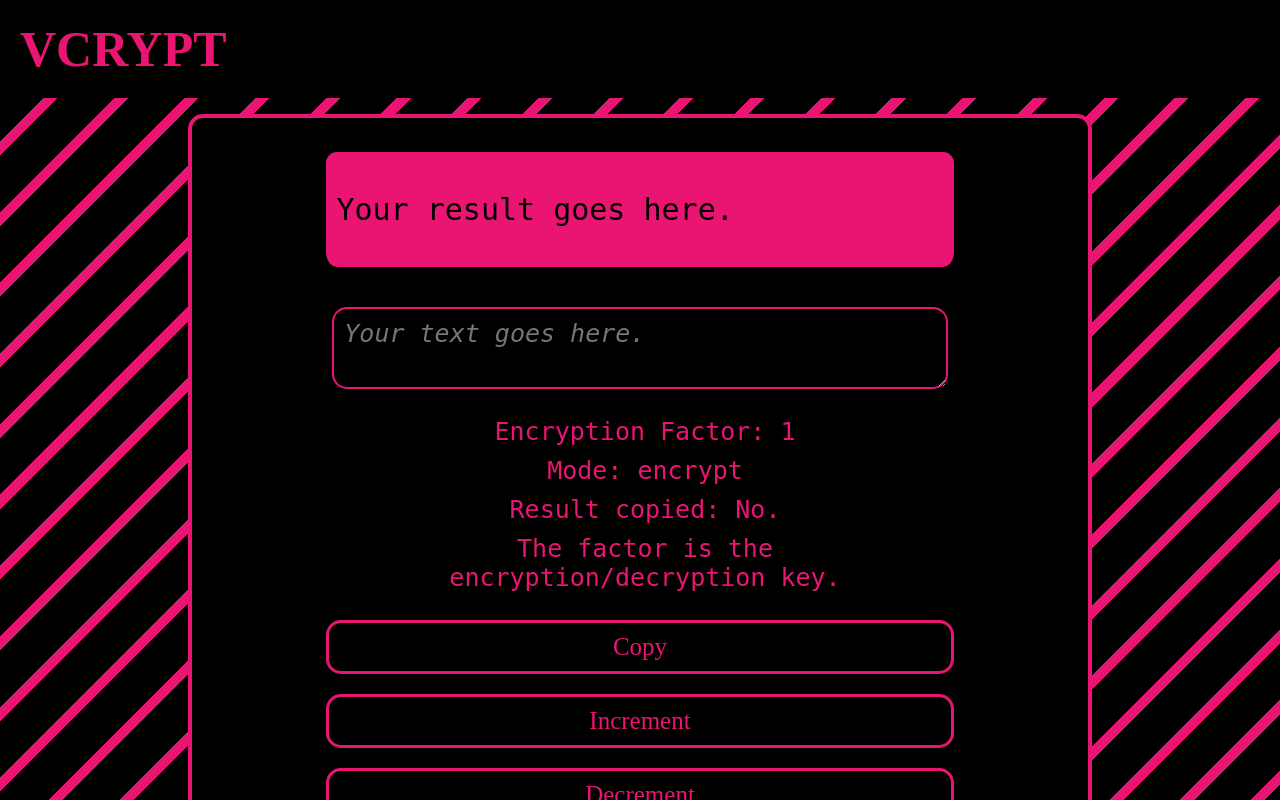
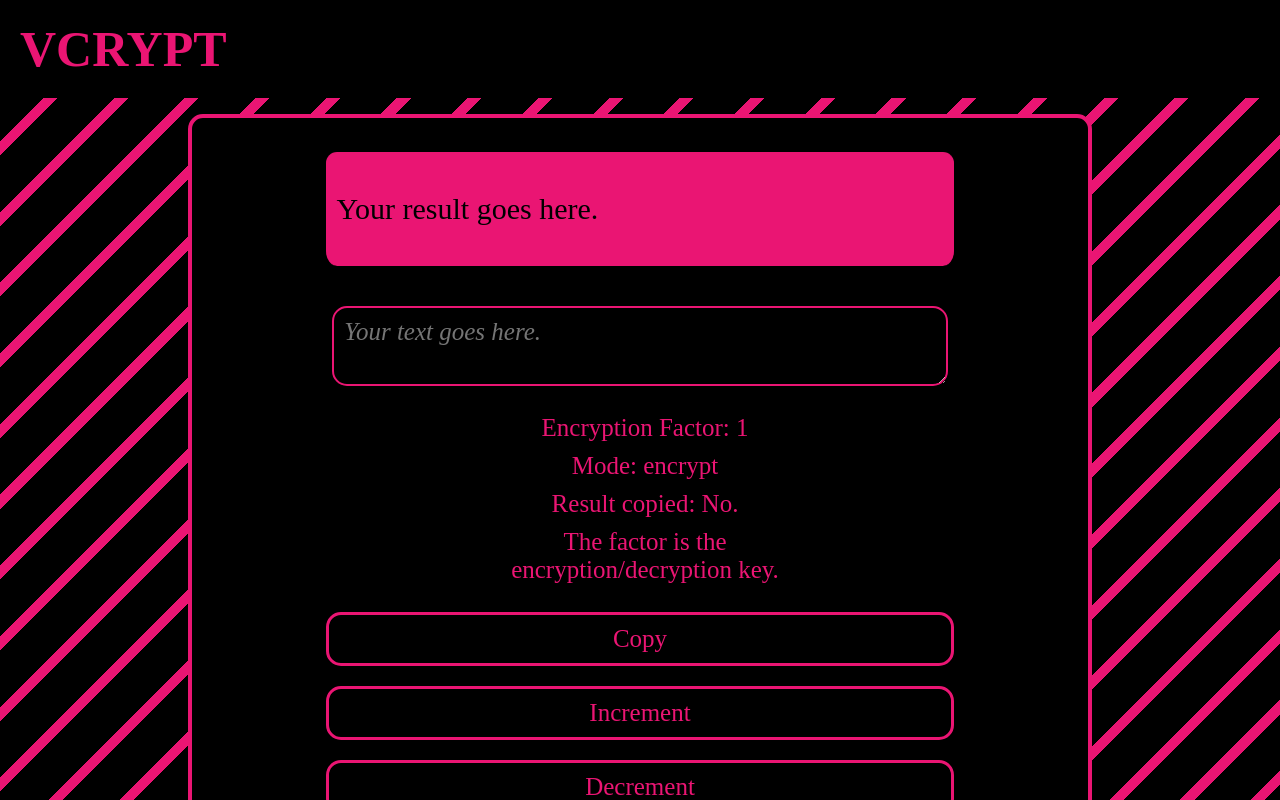
Before and after one commit to angeldollface/vcrypt, a Vue app: page / in a window 1280 px wide. Built offline with nearby package versions, Linux system fonts and the light colour scheme; a small style sheet from the web is missing.

Commit message:
Update App.vue

```diff
--- a/src/App.vue
+++ b/src/App.vue
@@ -26,7 +26,7 @@
 <style lang="scss">
 $hoverColor: #FF7BAC;
 $headingFont: 'Cyberpunk';
-$contentFont: 'Mono';
+$contentFont: 'FiraCode-Regular';
 $buttonFont: 'PSB';
 $accentColor: #000000;
 $mainColor: #EA1573;
```
